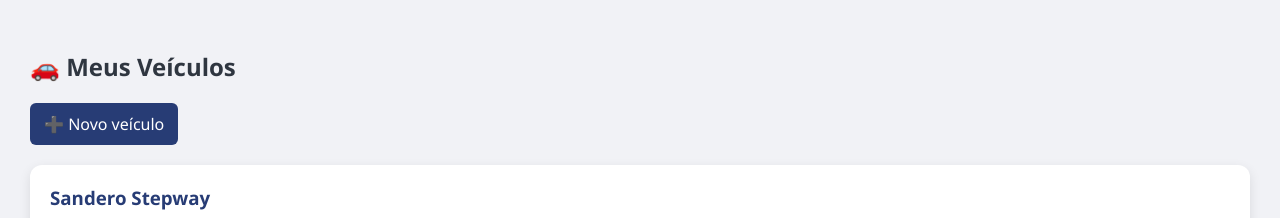
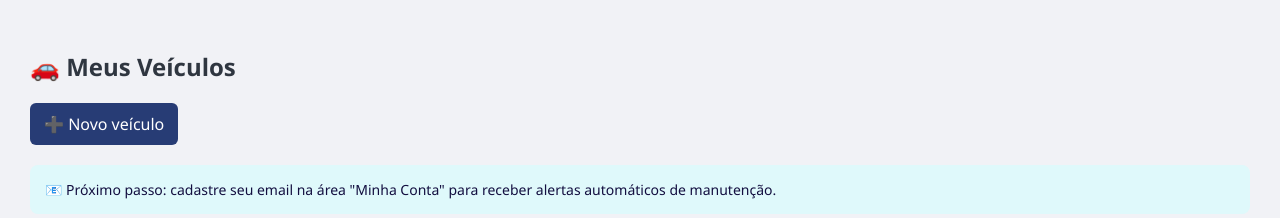
Before and after one commit to rafaelaajs/autocare, a Django app: page /veiculos/ in a window 1280 px wide. Shown: the part 70-288 px from the top of the page. Run offline with Django 5.2, Linux system fonts and the light colour scheme; a user stored in the database is signed in; data comes from the database, SQL or seed files in the repository.

Commit message:
Adiciona mensagens orientativas na tela de veiculos

```diff
--- a/core/urls.py
+++ b/core/urls.py
@@ -1,19 +1,25 @@
 from django.urls import path
 from . import views
-from .views import dashboard
-from .views import alertas
 
 urlpatterns = [
+    # 🚗 Dashboard
     path('', views.dashboard, name='dashboard'),
-    path('adicionar/', views.adicionar_manutencao, name='adicionar_manutencao'),
-    path('historico/', views.historico, name='historico'),
+
+    # 👤 Cadastro
     path('cadastro/', views.cadastro, name='cadastro'),
+
+    # 🚘 Veículos
     path('veiculos/', views.veiculos, name='veiculos'),
     path('veiculo/novo/', views.adicionar_veiculo, name='adicionar_veiculo'),
     path('veiculo/<int:id>/editar/', views.editar_veiculo, name='editar_veiculo'),
     path('veiculo/<int:id>/deletar/', views.deletar_veiculo, name='deletar_veiculo'),
-    path('', dashboard, name='dashboard'),
-    path('alertas/', alertas, name='alertas'),
+
+    # 🔧 Manutenções
+    path('adicionar/', views.adicionar_manutencao, name='adicionar_manutencao'),
+    path('historico/', views.historico, name='historico'),
     path('manutencao/editar/<int:id>/', views.editar_manutencao, name='editar_manutencao'),
     path('manutencao/deletar/<int:id>/', views.deletar_manutencao, name='deletar_manutencao'),
+
+    # 🚨 Alertas
+    path('alertas/', views.alertas, name='alertas'),
 ]
--- a/templates/veiculos.html
+++ b/templates/veiculos.html
@@ -58,6 +58,16 @@
 
         .btn-add:hover {
             background: #192a56;
+        }
+
+        /* 🔥 ALERTA */
+        .alert-box {
+            background: #dff9fb;
+            color: #130f40;
+            padding: 15px;
+            border-radius: 8px;
+            margin-bottom: 20px;
+            font-size: 14px;
         }
 
         /* 🔥 GRID */
@@ -148,6 +158,12 @@
     <a href="/veiculo/novo/" class="btn-add">➕ Novo veículo</a>
 
     {% if veiculos %}
+    <div class="alert-box">
+        📧 Próximo passo: cadastre seu email na área "Minha Conta" para receber alertas automáticos de manutenção.
+    </div>
+    {% endif %}
+
+    {% if veiculos %}
     <div class="grid">
 
         {% for v in veiculos %}
@@ -171,7 +187,7 @@
 
     {% else %}
         <div class="empty">
-            Nenhum veículo cadastrado ainda 🚗
+            🚗 Você ainda não cadastrou um veículo.
         </div>
     {% endif %}
 
```
